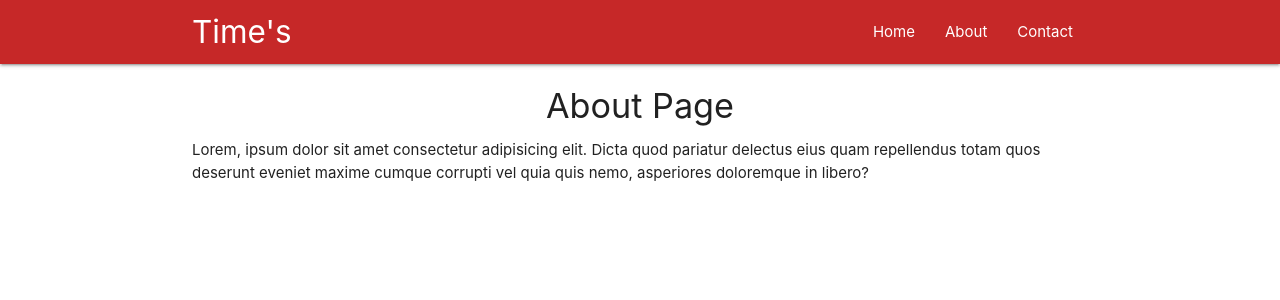
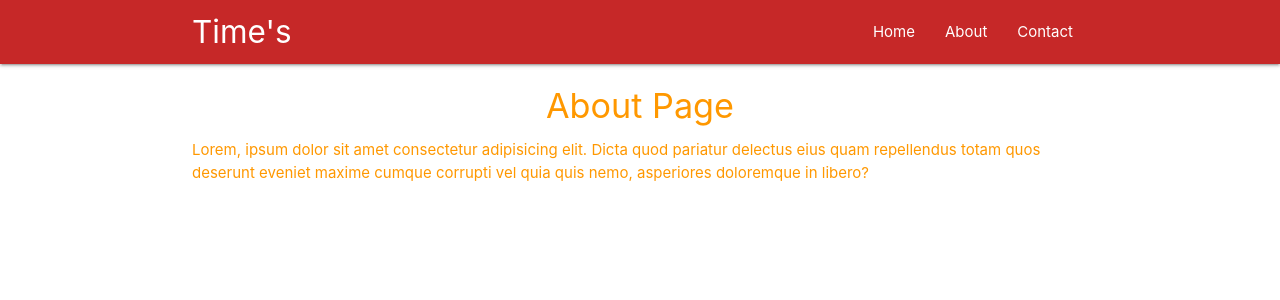
Before and after one commit to maximus-dr/react-redux-practice, a React (Create React App) app: page /about in a window 1280 px wide. Shown: the top 300 px of the page. Built offline with nearby package versions, Linux system fonts and the light colour scheme.

Commit message:
Created a HOC Rainbow, which is giving the text a random color

```diff
--- a/src/components/About.js
+++ b/src/components/About.js
@@ -1,6 +1,7 @@
 import React from 'react'
+import Rainbow from './../hoc/Rainbow';
 
-export default function About() {
+function About() {
   return (
     <div className="container">
       <h4 className="center">About Page</h4>
@@ -10,3 +11,5 @@ export default function About() {
     </div>
   )
 }
+
+export default Rainbow(About);
--- a/src/components/Navbar.js
+++ b/src/components/Navbar.js
@@ -1,8 +1,7 @@
 import React from 'react'
 import { NavLink, withRouter } from 'react-router-dom'
 
-function Navbar(props) {
-  console.log(props);
+function Navbar() {
 
   return (
     <nav className="nav-wrapper red darken-3">
--- /dev/null
+++ b/src/hoc/Rainbow.js
@@ -0,0 +1,16 @@
+import React from 'react'
+
+export default function Rainbow(WrappedComponent) {
+
+  const colors = ['red', 'orange', 'yellow', 'green', 'blue', 'velvet'];
+  const randomColor = colors[Math.floor(Math.random() * 5)];
+  const className = randomColor + '-text';
+
+  return (props) => {
+    return (
+      <div className={className}>
+        <WrappedComponent {...props} />
+      </div>
+    );
+  }
+}
```
Also changed, not shown: 1 other file (tests, documents, lock files or other folders).
